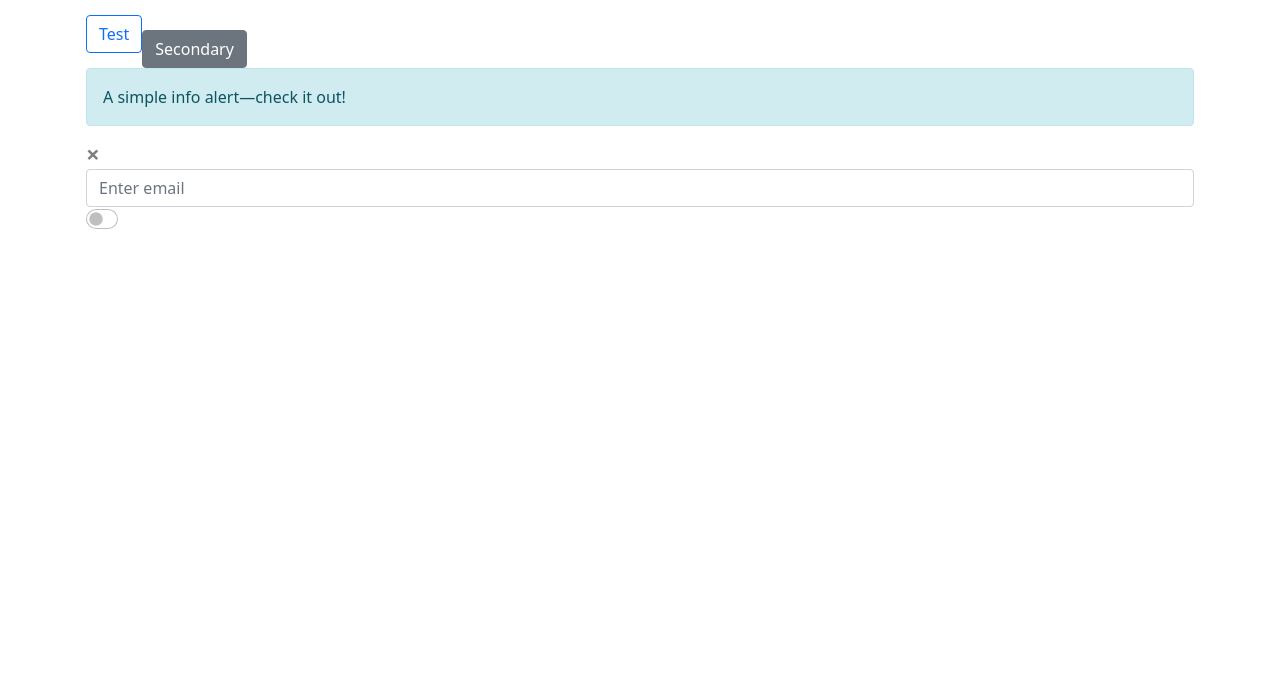
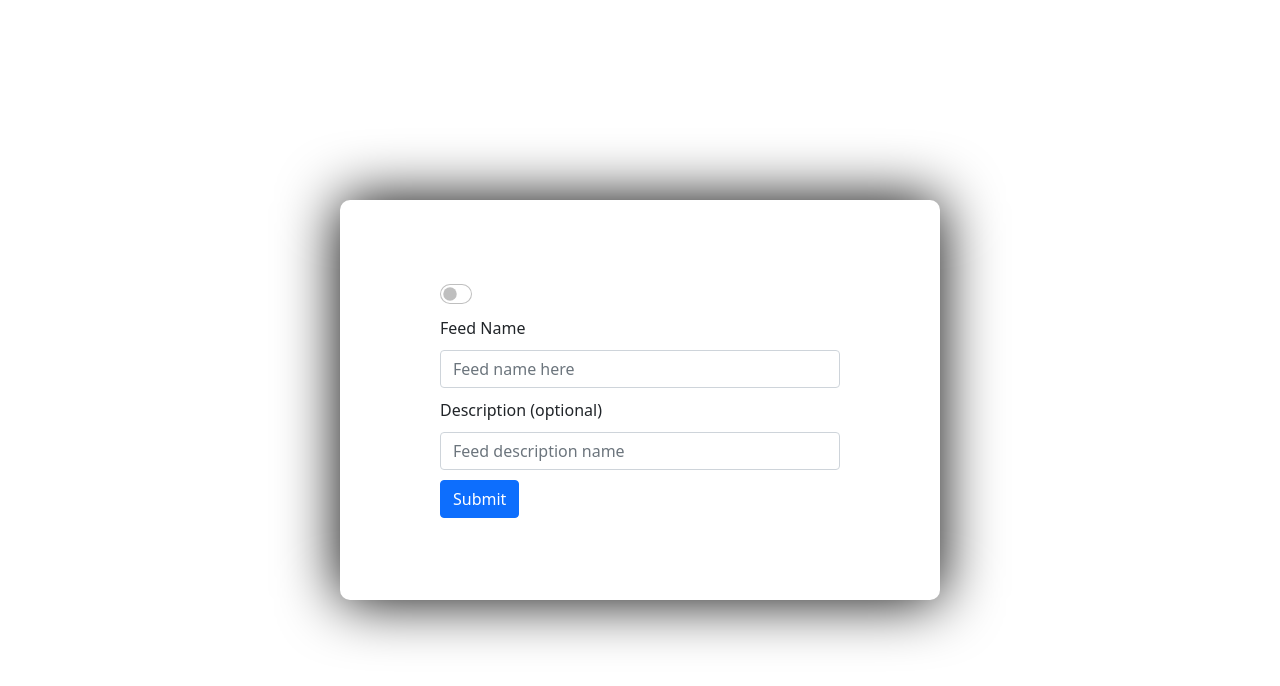
Before and after one commit to peterwangdfwsb/Practice-Scss, a React (Create React App) app: page / in a window 1280 px wide. Shown: the top 686 px of the page. Built offline with nearby package versions, Linux system fonts and the light colour scheme.

Commit message:
SCSS Layout

```diff
--- a/src/App.js
+++ b/src/App.js
@@ -105,26 +105,48 @@ const App =() => {
     // </div>
 
     // </div>
-    <div className={globalStyles.container} id={styles.test1}>
-      <button className={cx(globalStyles.btn, globalStyles['btn-outline-primary'])}>Test</button>
-      <button className={cx(globalStyles.btn, globalStyles['btn-secondary'])} id={styles.test2}>Secondary</button>
-      <div className={cx(globalStyles.alert, globalStyles['alert-info'])} role="alert">
-        A simple info alert—check it out!
+    // <div className={globalStyles.container} id={styles.test1}>
+    //   <button className={cx(globalStyles.btn, globalStyles['btn-outline-primary'])}>Test</button>
+    //   <button className={cx(globalStyles.btn, globalStyles['btn-secondary'])} id={styles.test2}>Secondary</button>
+    //   <div className={cx(globalStyles.alert, globalStyles['alert-info'])} role="alert">
+    //     A simple info alert—check it out!
+    //   </div>
+    //   <button className={cx(globalStyles.close)}><span aria-hidden="true">&times;</span><span className={globalStyles["sr-only"]}>Close</span></button>
+
+    //   <form>
+    //     <div className={cx(globalStyles['form-group'])}>
+    //       <input type="email" className={cx(globalStyles['form-control'])} id="email" placeholder="Enter email" />
+    //     </div>
+    // </form>
+    // <div className={cx(globalStyles["form-check"], globalStyles["form-switch"])}>
+    //   <input className={cx(globalStyles["form-check-input"])} type="checkbox" />
+    // </div>
+    // </div>
+
+    <div className={styles.container}>
+
+      {/* <div className={cx(globalStyles["form-check"], globalStyles["form-switch"])}>
+        <input className={cx(globalStyles["form-check-input"])} type={"checkbox"} />
+      </div> */}
+
+    <form className={styles.formcontainer}>
+
+      <div className={cx(globalStyles["form-check"], globalStyles["form-switch"])} id={styles.checkIcon}>
+        <input className={cx(globalStyles["form-check-input"])} type={"checkbox"} />
       </div>
-      <button className={cx(globalStyles.close)}><span aria-hidden="true">&times;</span><span className={globalStyles["sr-only"]}>Close</span></button>
 
-      <form>
-        <div className={cx(globalStyles['form-group'])}>
-          <input type="email" className={cx(globalStyles['form-control'])} id="email" placeholder="Enter email" />
-        </div>
+      <div className={cx(globalStyles["form-group"])} id={styles.feedNameContainer}>
+        <label for="feedName" id={styles.feedNameLabel}>Feed Name</label>
+        <input className={cx(globalStyles["form-control"])} id={styles.feedName} placeholder="Feed name here" />
+      </div>
+
+      <div className={cx(globalStyles["form-group"])} id={styles.descriptionContainer}>
+        <label for="description" id={styles.descriptionLabel}>Description (optional)</label>
+        <input className={cx(globalStyles["form-control"])} id={styles.description} placeholder="Feed description name" />
+      </div>
+
+      <button type="submit" className={cx(globalStyles["btn"], globalStyles["btn-primary"])}>Submit</button>
     </form>
-    <div className={cx(globalStyles["form-check"], globalStyles["form-switch"])}>
-      <input className={cx(globalStyles["form-check-input"])} type="checkbox" />
-    </div>
-
-
-
-
     </div>
   )
 }
--- a/src/App.module.scss
+++ b/src/App.module.scss
@@ -129,3 +129,52 @@ $primary-color: rgb(214, 40, 40);
         margin-top: 30px;
     }
 }
+
+html, body, #app #app>div{
+    height: 100%;
+    display: flex;
+    justify-content: center;
+    align-items: center;
+    //background-color: rgba(0,0,0,.3);
+}
+
+.container {
+    height: 400px;
+    width: 600px;
+    //background-color: rgba(255,255,255,0.7);
+    border-radius: 10px;
+    backdrop-filter: blur(5px);
+    box-shadow: 0 0 60px #000;
+    display: flex;
+    justify-content: center;
+    align-items: center;
+
+    > .formcontainer {
+        width: 400px;
+
+        > #checkIcon{
+            margin-bottom: 10px;
+        }
+
+        > #feedNameContainer{
+            > #feedNameLabel {
+                margin-bottom: 10px;
+            }
+
+            > #feedName {
+                margin-bottom: 10px;
+            }
+        }
+
+        > #descriptionContainer{
+            > #descriptionLabel {
+                margin-bottom: 10px;
+            }
+
+            > #description {
+                margin-bottom: 10px;
+            }
+        }
+
+    }
+}
```
